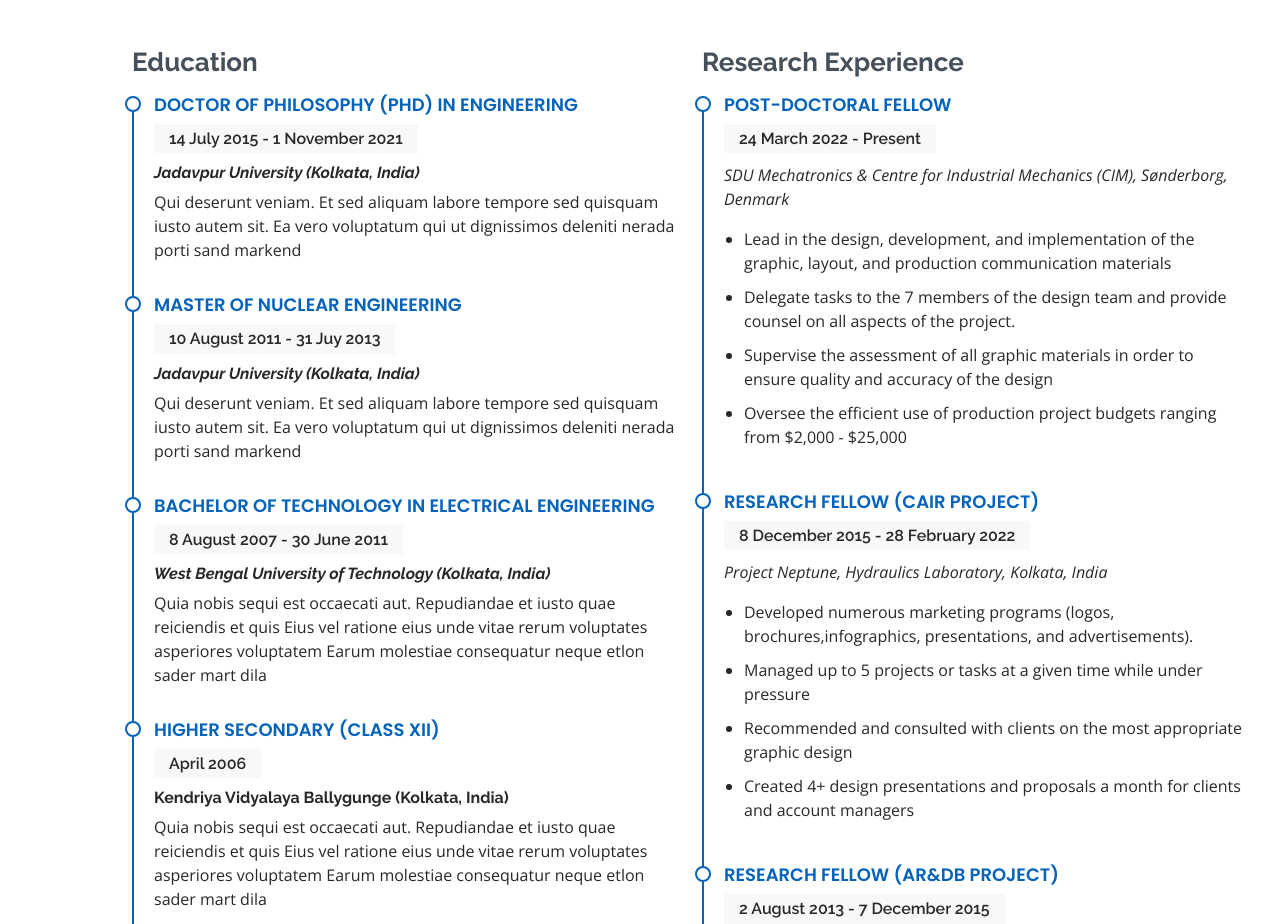
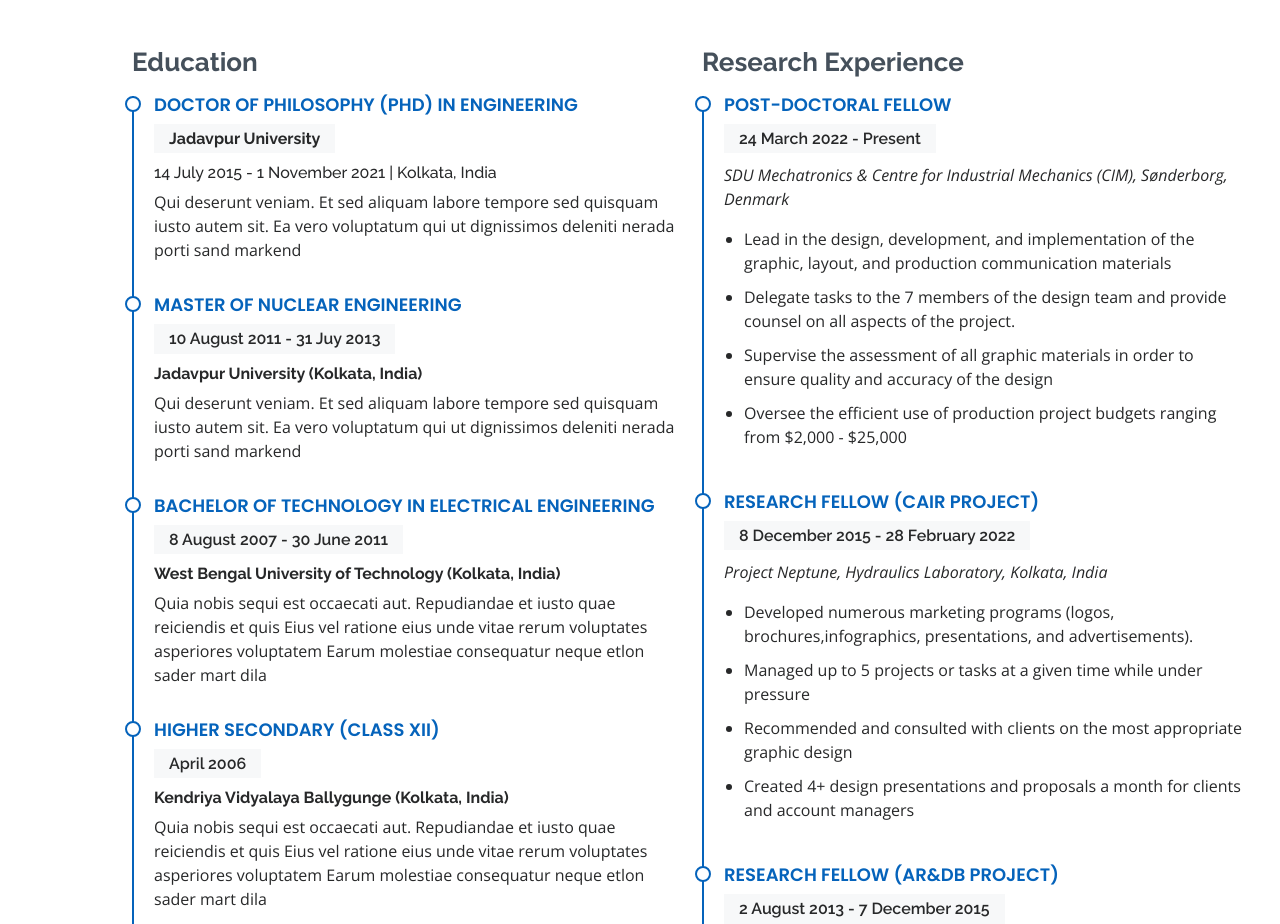
Before and after one commit to svkchaudhuri/My-Digital-Resume, a plain HTML site: page index.html in a window 1280 px wide. Shown: the part 2534-3458 px from the top of the page. Drawn offline with nearby package versions, Linux system fonts and the light colour scheme.

Commit message:
Update index.html

```diff
--- a/index.html
+++ b/index.html
@@ -249,20 +249,20 @@
             <h3 class="resume-title">Education</h3>
             <div class="resume-item">
               <h4>Doctor of Philosophy (PhD) in Engineering</h4>
-              <h5>14 July 2015 - 1 November 2021</h5>
-              <h6><b><em>Jadavpur University (Kolkata, India)</em></b></h6>
+              <h5><b>Jadavpur University </b></h5>
+              <h6>14 July 2015 - 1 November 2021 | Kolkata, India </h6>
               <p>Qui deserunt veniam. Et sed aliquam labore tempore sed quisquam iusto autem sit. Ea vero voluptatum qui ut dignissimos deleniti nerada porti sand markend</p>
             </div>
             <div class="resume-item">
               <h4>Master of Nuclear Engineering</h4>
               <h5>10 August 2011 - 31 Juy 2013</h5>
-              <h6><b><em>Jadavpur University (Kolkata, India)</em></b></h6>
+              <h6><b>Jadavpur University (Kolkata, India)</b></h6>
               <p>Qui deserunt veniam. Et sed aliquam labore tempore sed quisquam iusto autem sit. Ea vero voluptatum qui ut dignissimos deleniti nerada porti sand markend</p>
             </div>
             <div class="resume-item">
               <h4>Bachelor of Technology in Electrical Engineering</h4>
               <h5>8 August 2007 - 30 June 2011</h5>
-              <h6><b><em>West Bengal University of Technology (Kolkata, India)</em></b></h6>
+              <h6><b>West Bengal University of Technology (Kolkata, India)</b></h6>
               <p>Quia nobis sequi est occaecati aut. Repudiandae et iusto quae reiciendis et quis Eius vel ratione eius unde vitae rerum voluptates asperiores voluptatem Earum molestiae consequatur neque etlon sader mart dila</p>
             </div>
             <div class="resume-item">
```
